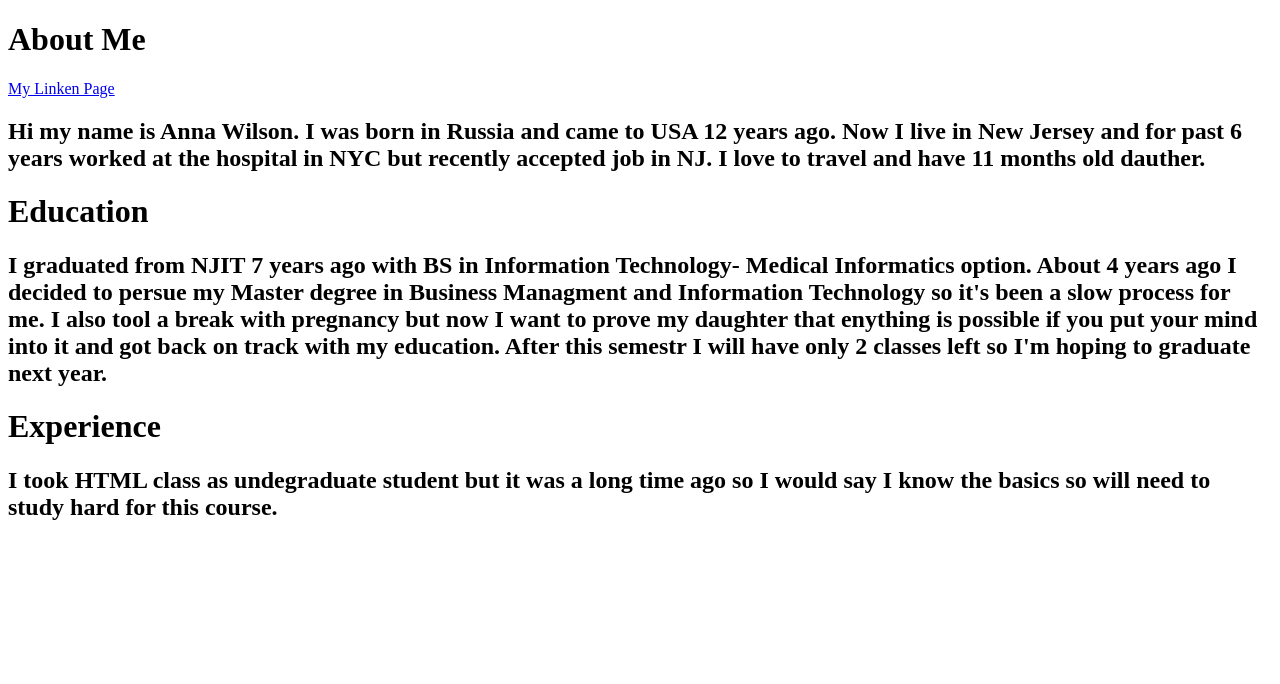
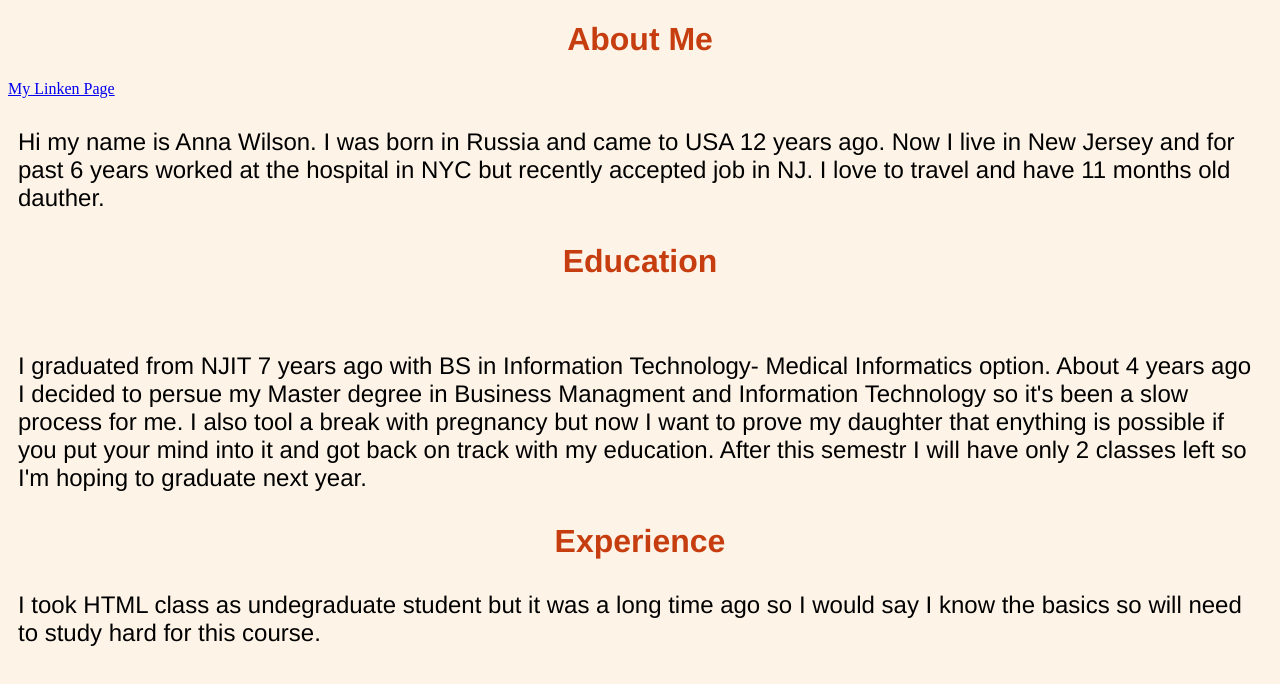
Before and after one commit to lianna200/IS601su17-website, a plain HTML site: page index.html in a window 1280 px wide. Drawn offline with Linux system fonts and the light colour scheme; the site is published under a folder, as on GitHub Pages, so addresses that start at the root find nothing; a script that the page names is missing.

Commit message:
Update index.html
updated

```diff
--- a/index.html
+++ b/index.html
@@ -6,7 +6,7 @@
       <title>Anna Wilson</title>
           <meta name="description" content="The HTML5 Herald">
 	       <meta name="author" content="SitePoint">
-	            <link rel="stylesheet" href="/style.css?v=1.0">
+	            <link rel="stylesheet" href="style.css?v=1.0">
 		                <!--[if lt IE 9]>
 				                <script  src="https://cdnjs.cloudflare.com/ajax/libs/html5shiv/3.7.3/html5shiv.js"></script>
 								                  <![endif]-->
```
